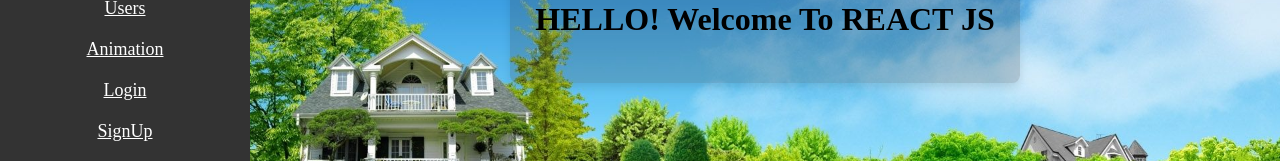
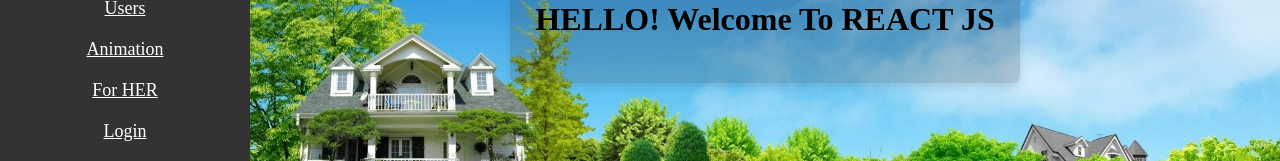
Before and after one commit to MurtazaSiddiqui2003/Batch-18, a React (Vite) app: page / in a window 1280 px wide. Shown: the part 381-542 px from the top of the page. Built offline with nearby package versions, Linux system fonts and the light colour scheme.

Commit message:
Update navbar.jsx

```diff
--- a/src/components/navbar/navbar.jsx
+++ b/src/components/navbar/navbar.jsx
@@ -9,7 +9,7 @@ const Navbar = () => {
     return (
         <nav>
             <ul className='navBar'>
-                {/*<li> <Link to={'/love'}> For HER </Link> </li>*/}
+
                 <li> <Link to={'/'}> Home </Link> </li>
                 <li> <Link to={'/about'}> About </Link> </li>
                 <li> <Link to={'/contact'}> Contact </Link> </li>
@@ -21,6 +21,7 @@ const Navbar = () => {
                 <li> <Link to={'/weather'}> Weather </Link> </li>
                 <li> <Link to={'/users'}> Users </Link> </li>
                 <li> <Link to={'/animation'}> Animation </Link> </li>
+                <li> <Link to={'/love'}> For HER </Link> </li>
                 <li> <Link to={'/login'}> Login </Link> </li>
                 <li> <Link to={'/signup'}> SignUp </Link> </li>
 
```
